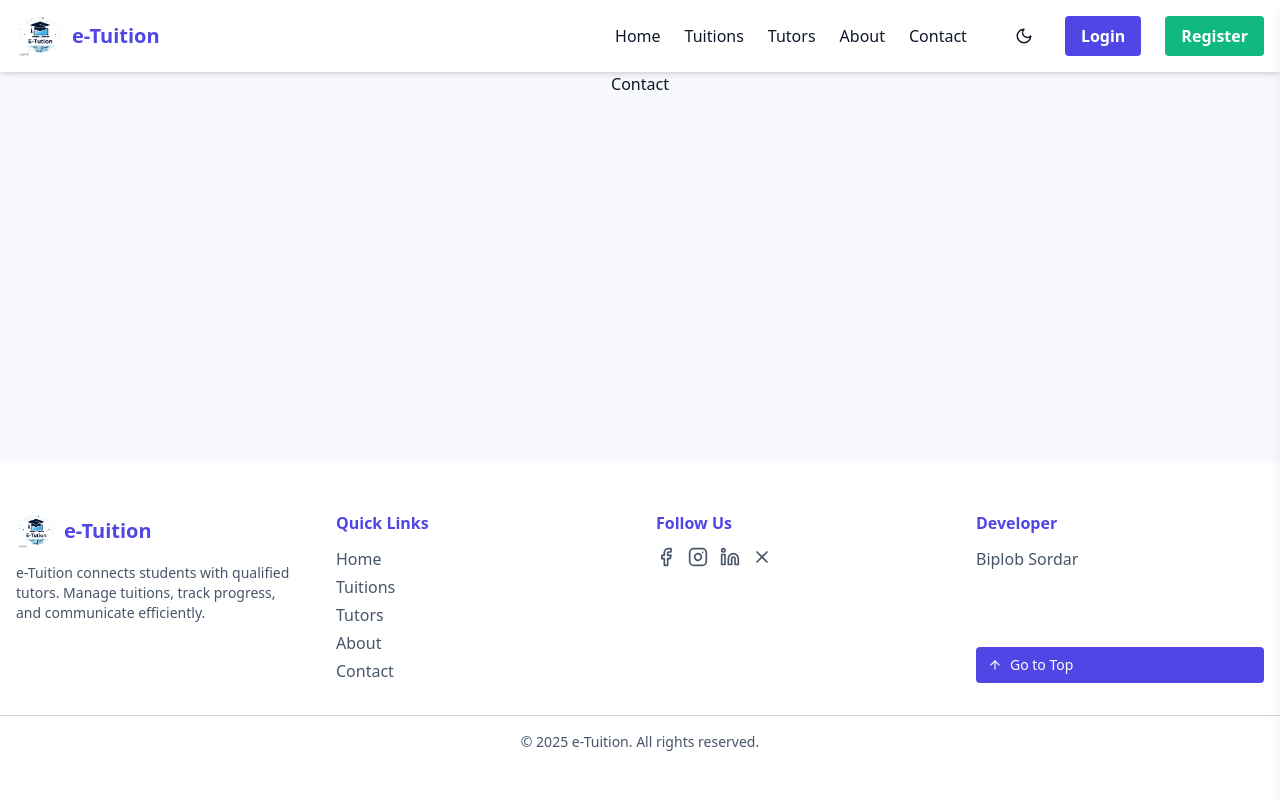
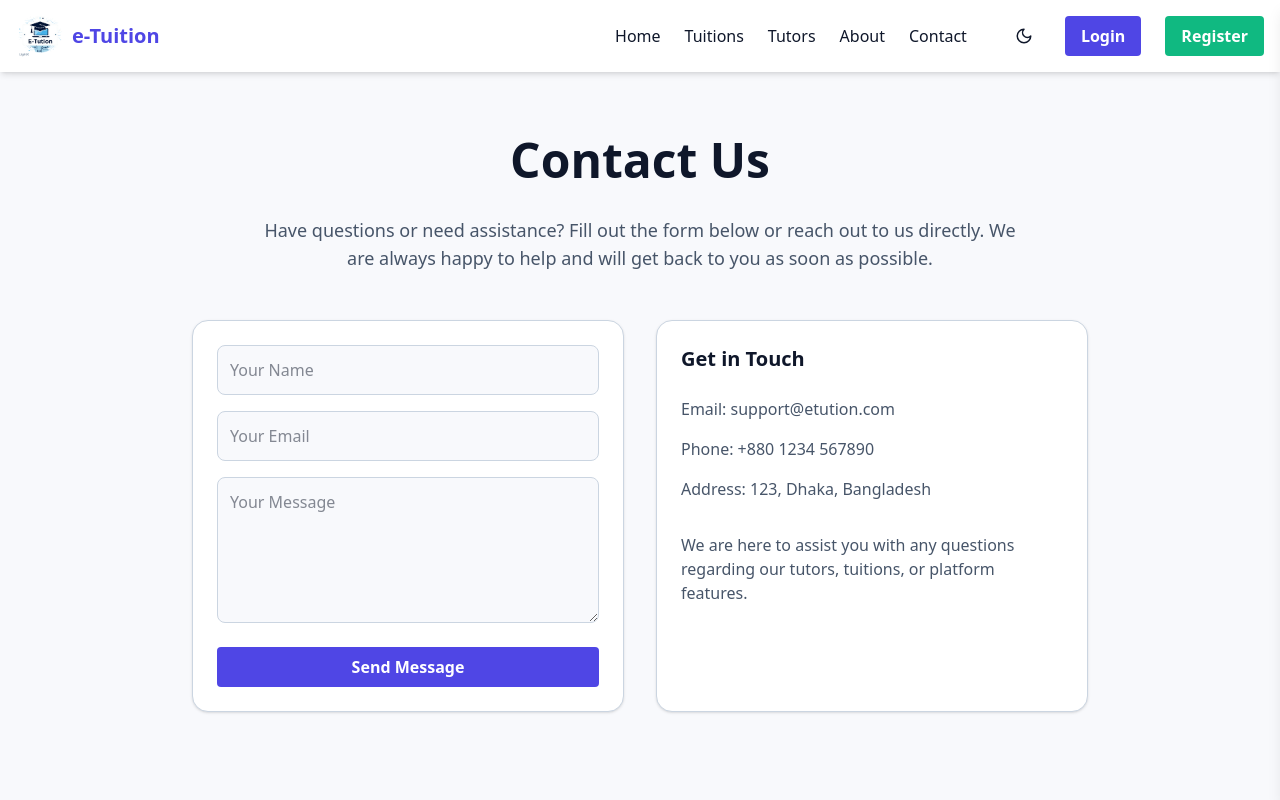
Before and after one commit to BiplobSordar/e-tution-client, a React (Vite) app: page /contact in a window 1280 px wide. Shown: the top 800 px of the page. Built offline with nearby package versions, Linux system fonts and the light colour scheme; no server answers.

Commit message:
About and Contact Page UI Implementation Done

```diff
--- a/src/pages/About.jsx
+++ b/src/pages/About.jsx
@@ -1,9 +1,51 @@
-import React from 'react'
+import { motion } from "framer-motion";
 
 const About = () => {
   return (
-    <div>About</div>
-  )
-}
+    <section className="py-16 px-4 md:px-8 bg-[var(--bg)]">
+      <motion.h1
+        initial={{ opacity: 0, y: 20 }}
+        animate={{ opacity: 1, y: 0 }}
+        transition={{ duration: 0.6 }}
+        className="text-4xl md:text-5xl font-bold text-center text-[var(--text-primary)] mb-8"
+      >
+        About Our Platform
+      </motion.h1>
+
+      <motion.p
+        initial={{ opacity: 0 }}
+        animate={{ opacity: 1 }}
+        transition={{ delay: 0.2, duration: 0.6 }}
+        className="max-w-4xl mx-auto text-[var(--text-secondary)] text-lg md:text-xl text-center leading-relaxed mb-12"
+      >
+        Our platform is dedicated to connecting students, tutors, and guardians seamlessly.
+        We provide a trusted environment where students can find the best tutors for their
+        needs, tutors can share their expertise, and guardians can ensure quality learning
+        for their children. Whether it's academics, extracurricular subjects, or exam preparation,
+        we strive to make learning accessible, engaging, and effective for everyone.
+      </motion.p>
+
+      <motion.div
+        initial={{ opacity: 0, y: 20 }}
+        animate={{ opacity: 1, y: 0 }}
+        transition={{ delay: 0.4, duration: 0.6 }}
+        className="grid md:grid-cols-3 gap-6 max-w-5xl mx-auto"
+      >
+        <div className="p-6 bg-[var(--card-bg)] border border-[var(--border)] rounded-xl shadow hover:shadow-lg transition-all text-center">
+          <h3 className="font-semibold text-xl text-[var(--text-primary)] mb-2">Our Mission</h3>
+          <p className="text-[var(--text-secondary)]">Empower students and tutors by providing a reliable learning platform.</p>
+        </div>
+        <div className="p-6 bg-[var(--card-bg)] border border-[var(--border)] rounded-xl shadow hover:shadow-lg transition-all text-center">
+          <h3 className="font-semibold text-xl text-[var(--text-primary)] mb-2">Our Vision</h3>
+          <p className="text-[var(--text-secondary)]">Make quality education accessible to every student, anywhere.</p>
+        </div>
+        <div className="p-6 bg-[var(--card-bg)] border border-[var(--border)] rounded-xl shadow hover:shadow-lg transition-all text-center">
+          <h3 className="font-semibold text-xl text-[var(--text-primary)] mb-2">Our Values</h3>
+          <p className="text-[var(--text-secondary)]">Trust, transparency, and dedication to student success.</p>
+        </div>
+      </motion.div>
+    </section>
+  );
+};
 
 export default About
--- a/src/pages/Contact.jsx
+++ b/src/pages/Contact.jsx
@@ -1,9 +1,68 @@
-import React from 'react'
+import { motion } from "framer-motion";
 
 const Contact = () => {
   return (
-    <div>Contact</div>
-  )
-}
+    <section className="py-16 px-4 md:px-8 bg-[var(--bg)]">
+      <motion.h1
+        initial={{ opacity: 0, y: 20 }}
+        animate={{ opacity: 1, y: 0 }}
+        transition={{ duration: 0.6 }}
+        className="text-4xl md:text-5xl font-bold text-center text-[var(--text-primary)] mb-8"
+      >
+        Contact Us
+      </motion.h1>
 
-export default Contact
+      <motion.p
+        initial={{ opacity: 0 }}
+        animate={{ opacity: 1 }}
+        transition={{ delay: 0.2, duration: 0.6 }}
+        className="max-w-3xl mx-auto text-center text-[var(--text-secondary)] text-lg mb-12"
+      >
+        Have questions or need assistance? Fill out the form below or reach out to us directly.
+        We are always happy to help and will get back to you as soon as possible.
+      </motion.p>
+
+      <motion.div
+        initial={{ opacity: 0, y: 20 }}
+        animate={{ opacity: 1, y: 0 }}
+        transition={{ delay: 0.4, duration: 0.6 }}
+        className="max-w-4xl mx-auto grid md:grid-cols-2 gap-8"
+      >
+
+        <form className="flex flex-col gap-4 p-6 bg-[var(--card-bg)] border border-[var(--border)] rounded-2xl shadow">
+          <input
+            type="text"
+            placeholder="Your Name"
+            className="p-3 border border-[var(--border)] rounded-lg bg-[var(--bg)] focus:outline-none focus:ring-2 focus:ring-[var(--primary)]"
+          />
+          <input
+            type="email"
+            placeholder="Your Email"
+            className="p-3 border border-[var(--border)] rounded-lg bg-[var(--bg)] focus:outline-none focus:ring-2 focus:ring-[var(--primary)]"
+          />
+          <textarea
+            placeholder="Your Message"
+            rows="5"
+            className="p-3 border border-[var(--border)] rounded-lg bg-[var(--bg)] focus:outline-none focus:ring-2 focus:ring-[var(--primary)]"
+          ></textarea>
+          <button type="submit" className="btn-primary py-3 rounded-lg mt-2">
+            Send Message
+          </button>
+        </form>
+
+
+        <div className="p-6 bg-[var(--card-bg)] border border-[var(--border)] rounded-2xl shadow flex flex-col gap-4">
+          <h3 className="font-semibold text-xl text-[var(--text-primary)] mb-2">Get in Touch</h3>
+          <p className="text-[var(--text-secondary)]">Email: support@etution.com</p>
+          <p className="text-[var(--text-secondary)]">Phone: +880 1234 567890</p>
+          <p className="text-[var(--text-secondary)]">Address: 123, Dhaka, Bangladesh</p>
+          <p className="text-[var(--text-secondary)] mt-4">
+            We are here to assist you with any questions regarding our tutors, tuitions, or platform features.
+          </p>
+        </div>
+      </motion.div>
+    </section>
+  );
+};
+
+export default Contact;
```
